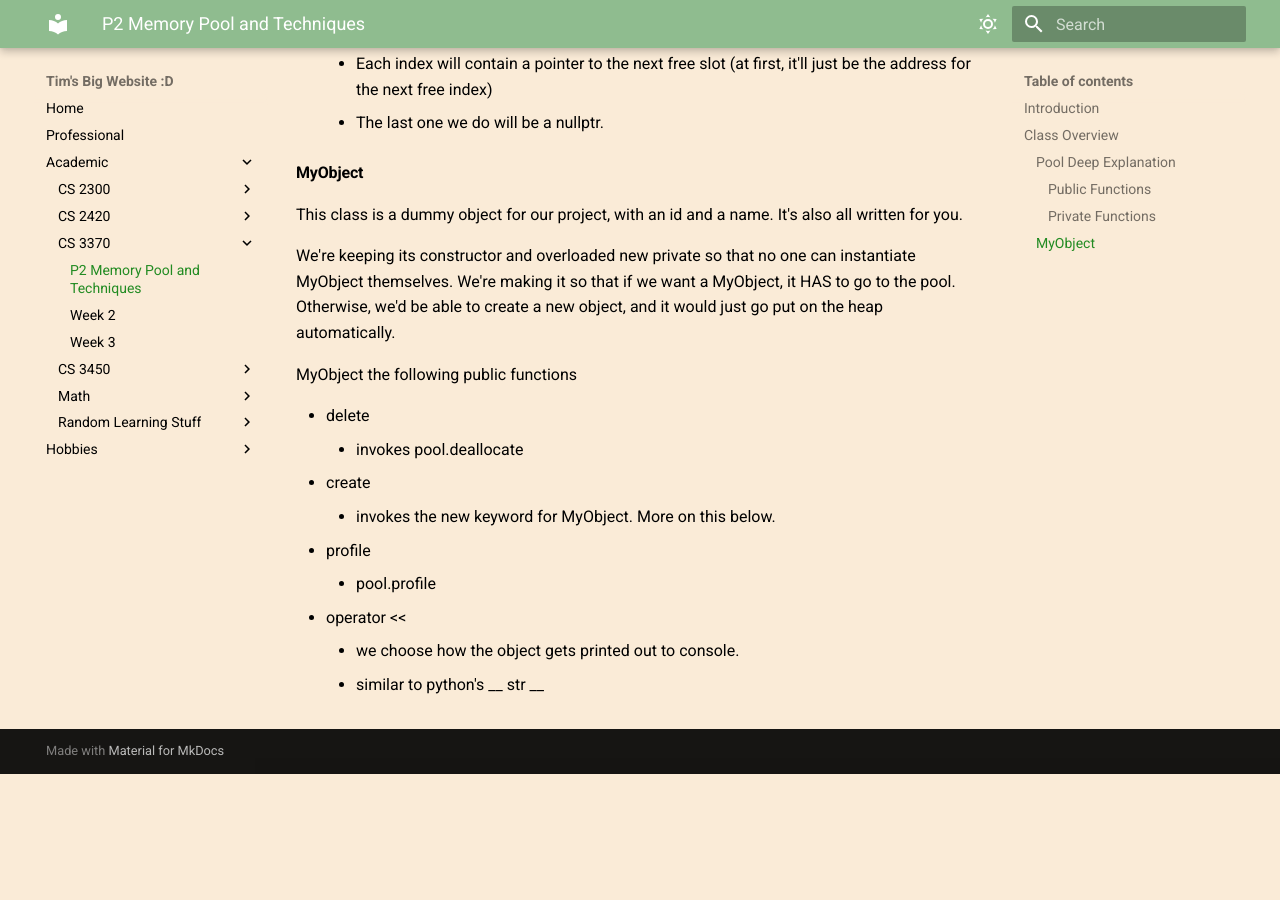
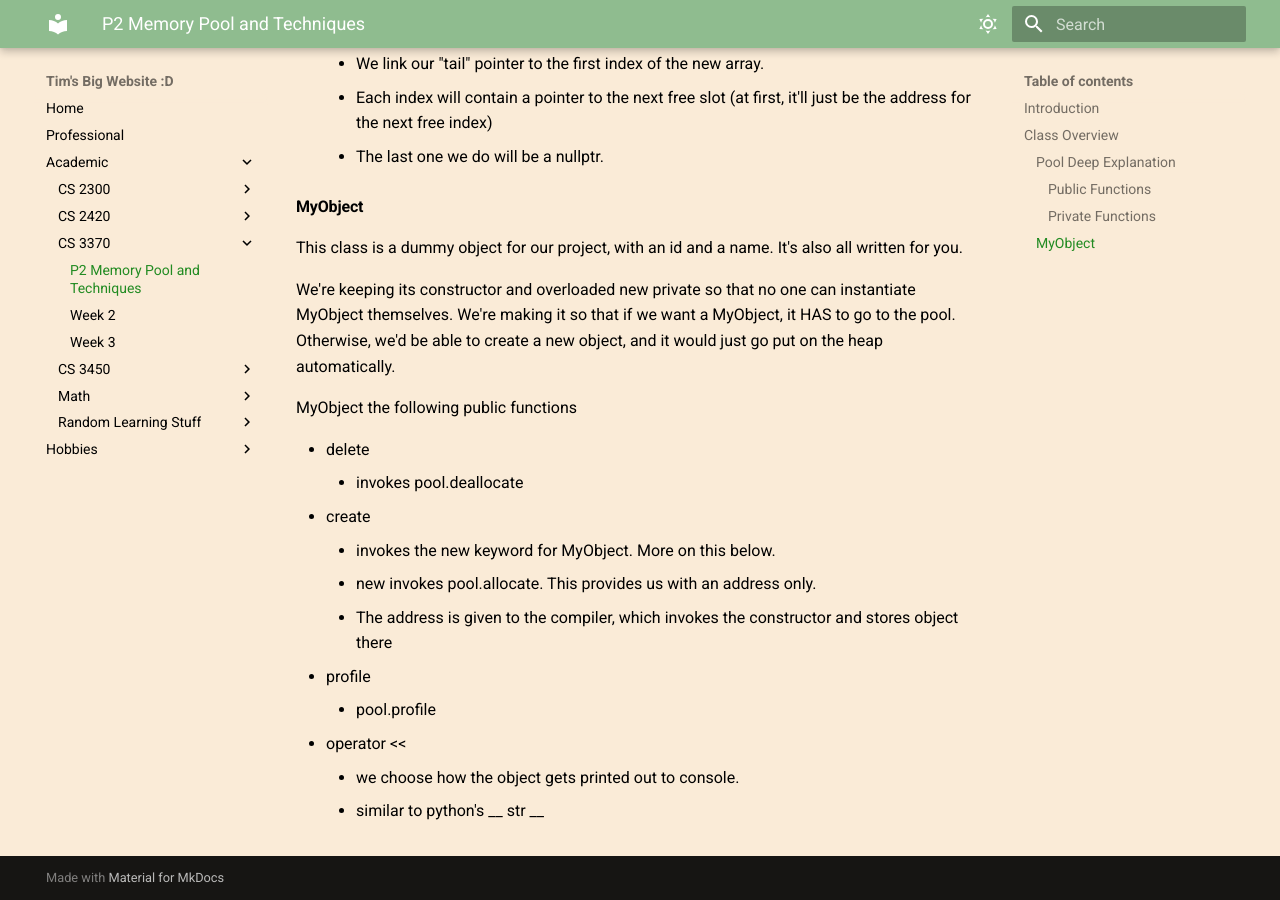
Before and after one commit to fishslips/TimSeverance, an MkDocs documentation site: the page built from docs/Academic/CS-3370/P2 Memory Pool and Techniques.md, in a window 1280 px wide and 900 px high, scrolled down 2037 px. Built offline with MkDocs 1.6.1 and Material for MkDocs 9.7.7, drawn with Linux system fonts in a browser that asks for light colours; before the commit the page ends 2811 px from its top, so only the background shows below that; some of the changed text lies outside the part shown.

Commit message:
Update P2 Memory Pool and Techniques.md

```diff
--- a/docs/Academic/CS-3370/P2 Memory Pool and Techniques.md
+++ b/docs/Academic/CS-3370/P2 Memory Pool and Techniques.md
@@ -29,6 +29,7 @@ In main.cpp, we'll have an array of MyObjects. That array doesn't care about whe
 	- this function will call expand if necessary
 	- move the linked list head to the next free spot
 	- return the address for storing the new object.
+	- not responsible for object creation, only space allocation
 - deallocate
 	- stores the current head's address at the location of the object we're deallocating (essentially linking)
 	- assigns the head to that object's address so that we can allocate an object at this location
@@ -60,6 +61,8 @@ MyObject the following public functions
 	- invokes pool.deallocate
 - create
 	- invokes the new keyword for MyObject. More on this below.
+	- new invokes pool.allocate. This provides us with an address only.
+	- The address is given to the compiler, which invokes the constructor and stores object there
 - profile
 	- pool.profile
 - operator <<
```
